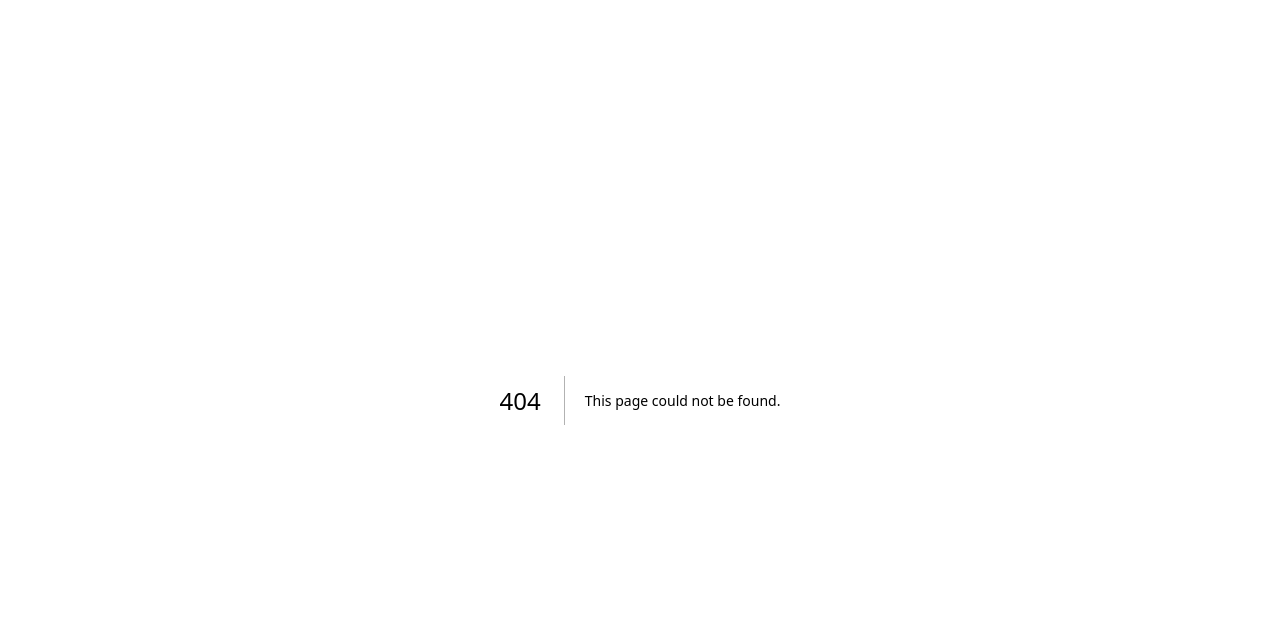
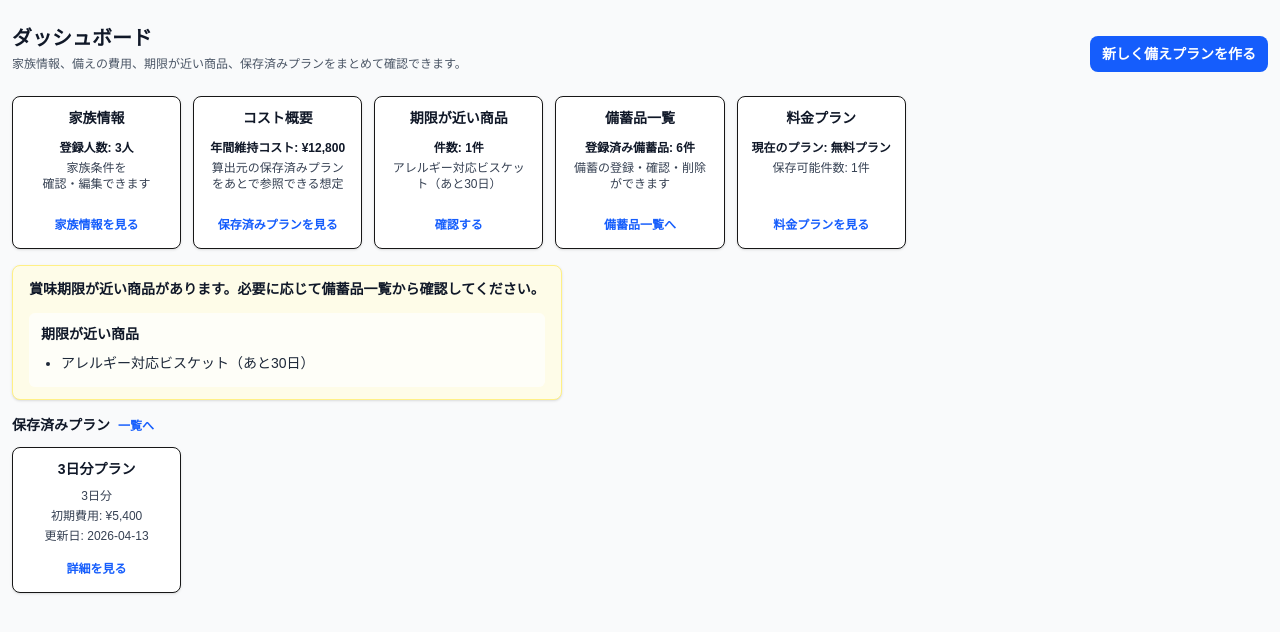
Before and after one commit to aya425/sonae-are, a Next.js app in the folder my-app/: page /dashboard in a window 1280 px wide. Before the commit this address had no page. Shown: the top 632 px of the page. Built offline with nearby package versions, Linux system fonts and the light colour scheme.

Commit message:
feat: /dashboard のUI枠を実装

```diff
--- /dev/null
+++ b/my-app/app/dashboard/page.tsx
@@ -0,0 +1,182 @@
+import Link from "next/link";
+
+function DashboardCard({
+  title,
+  children,
+  href,
+  linkLabel,
+}: {
+  title: string;
+  children: React.ReactNode;
+  href?: string;
+  linkLabel?: string;
+}) {
+  return (
+    <section className="flex h-full flex-col rounded-lg border bg-white p-3 shadow-sm">
+      <div className="mb-3 text-center">
+        <h2 className="text-sm font-semibold leading-snug text-gray-900">{title}</h2>
+      </div>
+
+      <div className="flex-1 text-center">{children}</div>
+
+      {href && linkLabel ? (
+        <div className="mt-3 pt-2 text-center">
+          <Link href={href} className="text-xs font-semibold text-blue-600 hover:underline">
+            {linkLabel}
+          </Link>
+        </div>
+      ) : null}
+    </section>
+  );
+}
+
+export default function DashboardPage() {
+  const savedPlans = [
+    {
+      id: "plan_1",
+      title: "3日分プラン",
+      days: 3,
+      totalEstimatedCost: 5400,
+      updatedAt: "2026-04-13",
+    },
+  ];
+
+  const expiringItems = [
+    {
+      id: "stock_1",
+      productName: "アレルギー対応ビスケット",
+      daysLeft: 30,
+    },
+    {
+      id: "stock_2",
+      productName: "保存水",
+      daysLeft: 37,
+    },
+  ];
+
+  const nearExpiryItems = expiringItems.filter((item) => item.daysLeft <= 30);
+
+  return (
+    <main className="min-h-screen bg-gray-50 px-3 py-6">
+      <div className="mx-auto max-w-[1800px]">
+        <div className="mb-6 flex flex-col gap-3 xl:flex-row xl:items-end xl:justify-between">
+          <div>
+            <h1 className="text-xl font-bold text-gray-900">ダッシュボード</h1>
+            <p className="mt-1 text-xs text-gray-600">
+              家族情報、備えの費用、期限が近い商品、保存済みプランをまとめて確認できます。
+            </p>
+          </div>
+
+          <Link
+            href="/plan/new"
+            className="inline-flex w-full items-center justify-center rounded-lg bg-blue-600 px-3 py-2 text-sm font-semibold text-white hover:bg-blue-700 xl:w-auto"
+          >
+            新しく備えプランを作る
+          </Link>
+        </div>
+
+        <div className="grid grid-cols-1 gap-3 sm:grid-cols-2 lg:grid-cols-3 xl:grid-cols-7">
+          <DashboardCard title="家族情報" href="/family" linkLabel="家族情報を見る">
+            <div className="space-y-1 text-xs text-gray-700">
+              <p className="font-semibold text-gray-900">登録人数: 3人</p>
+              <p>
+                家族条件を
+                <br />
+                確認・編集できます
+              </p>
+            </div>
+          </DashboardCard>
+
+          <DashboardCard title="コスト概要" href="/plans" linkLabel="保存済みプランを見る">
+            <div className="space-y-1 text-xs text-gray-700">
+              <p className="font-semibold text-gray-900">年間維持コスト: ¥12,800</p>
+              <p>算出元の保存済みプランをあとで参照できる想定</p>
+            </div>
+          </DashboardCard>
+
+          <DashboardCard title="期限が近い商品" href="/inventory" linkLabel="確認する">
+            <div className="space-y-1 text-xs text-gray-700">
+              <p className="font-semibold text-gray-900">件数: {nearExpiryItems.length}件</p>
+              <ul className="space-y-0.5 text-center">
+                {nearExpiryItems.map((item) => (
+                  <li key={item.id} className="list-none">
+                    {item.productName}（あと{item.daysLeft}日）
+                  </li>
+                ))}
+              </ul>
+            </div>
+          </DashboardCard>
+
+          <DashboardCard title="備蓄品一覧" href="/inventory" linkLabel="備蓄品一覧へ">
+            <div className="space-y-1 text-xs text-gray-700">
+              <p className="font-semibold text-gray-900">登録済み備蓄品: 6件</p>
+              <p>備蓄の登録・確認・削除ができます</p>
+            </div>
+          </DashboardCard>
+
+          <DashboardCard title="料金プラン" href="/billing" linkLabel="料金プランを見る">
+            <div className="space-y-1 text-xs text-gray-700">
+              <p className="font-semibold text-gray-900">現在のプラン: 無料プラン</p>
+              <p>保存可能件数: 1件</p>
+            </div>
+          </DashboardCard>
+        </div>
+
+        <section className="mt-4 inline-block max-w-fit space-y-3 rounded-lg border border-yellow-200 bg-yellow-50 px-4 py-3 shadow-sm">
+          <p className="text-sm font-semibold leading-relaxed text-gray-900">
+            賞味期限が近い商品があります。必要に応じて備蓄品一覧から確認してください。
+          </p>
+
+          <div className="rounded-md bg-white/70 p-3">
+            <h2 className="text-sm font-semibold leading-snug text-gray-900">期限が近い商品</h2>
+            <ul className="mt-2 space-y-1.5 text-sm text-gray-800">
+              {nearExpiryItems.map((item) => (
+                <li key={item.id} className="ml-5 list-disc leading-relaxed">
+                  {item.productName}（あと{item.daysLeft}日）
+                </li>
+              ))}
+            </ul>
+          </div>
+        </section>
+
+        <section className="mt-4">
+          <div className="mb-3 flex items-center gap-2">
+            <h2 className="text-sm font-semibold leading-snug text-gray-900">保存済みプラン</h2>
+            <Link href="/plans" className="text-xs font-semibold text-blue-600 hover:underline">
+              一覧へ
+            </Link>
+          </div>
+
+          {savedPlans.length > 0 ? (
+            <div className="grid grid-cols-1 gap-3 sm:grid-cols-2 lg:grid-cols-3 xl:grid-cols-7">
+              {savedPlans.map((plan) => (
+                <div
+                  key={plan.id}
+                  className="h-full rounded-lg border bg-white p-3 text-center shadow-sm"
+                >
+                  <p className="text-sm font-semibold leading-snug text-gray-900">{plan.title}</p>
+                  <div className="mt-2 space-y-1 text-xs text-gray-700">
+                    <p>{plan.days}日分</p>
+                    <p>初期費用: ¥{plan.totalEstimatedCost.toLocaleString()}</p>
+                    <p>更新日: {plan.updatedAt}</p>
+                  </div>
+
+                  <div className="mt-3 text-center">
+                    <Link
+                      href={`/plans/${plan.id}`}
+                      className="text-xs font-semibold text-blue-600 hover:underline"
+                    >
+                      詳細を見る
+                    </Link>
+                  </div>
+                </div>
+              ))}
+            </div>
+          ) : (
+            <p className="text-xs text-gray-500">まだ保存済みプランはありません。</p>
+          )}
+        </section>
+      </div>
+    </main>
+  );
+}
```
